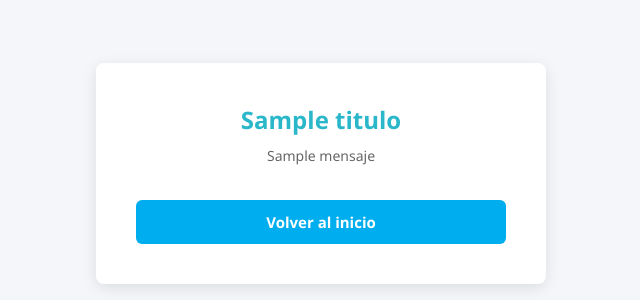
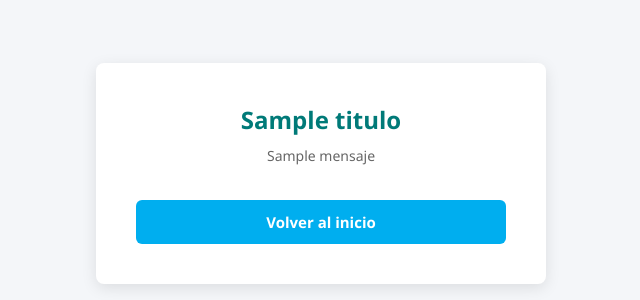
Before and after one commit to AlexRgl21/SIGEA, a Flask app: template templates/error.html in a window 1280 px wide. Shown: the part 227-527 px from the top of the page, without its empty margins (319-959 px from the left). Run offline with Flask 3, Linux system fonts and the light colour scheme; the template is opened without the code that fills it: most values are stand-ins (such as "Sample title", 1, 10 or a date in 2020); some libraries are stand-ins or nearby versions.

Commit message:
style(error): título en verde institucional
- El título pasa de #2AB7CA a #007A78

```diff
--- a/templates/error.html
+++ b/templates/error.html
@@ -7,7 +7,7 @@
 </head>
 <body class="bg-auth">
     <div class="auth-card">
-        <h2 style="color: #2AB7CA; margin-bottom: 10px;">{{ titulo }}</h2>
+        <h2 style="color: #007A78; margin-bottom: 10px;">{{ titulo }}</h2>
         <p style="color: #666; font-size: 14px; margin-bottom: 25px;">{{ mensaje }}</p>
         <a href="{{ url_for('auth.login') }}" class="btn-verificar" style="display: inline-block; text-decoration: none;">Volver al inicio</a>
     </div>
```
